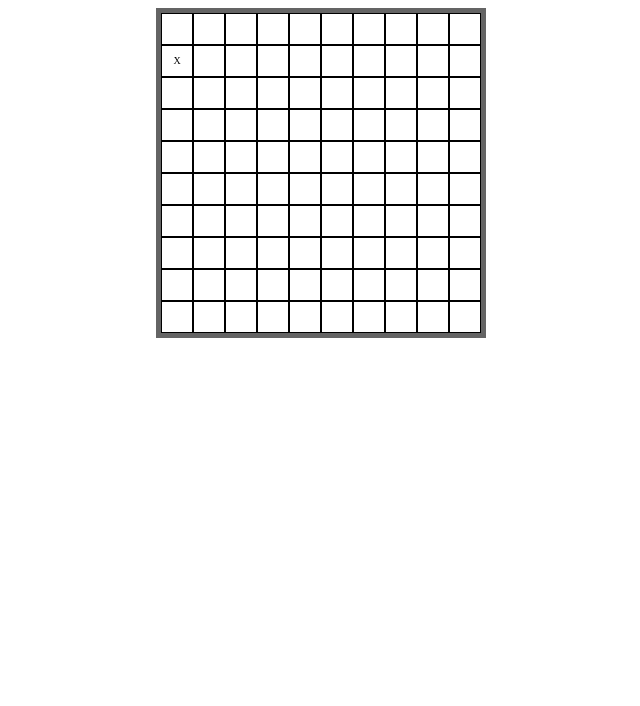
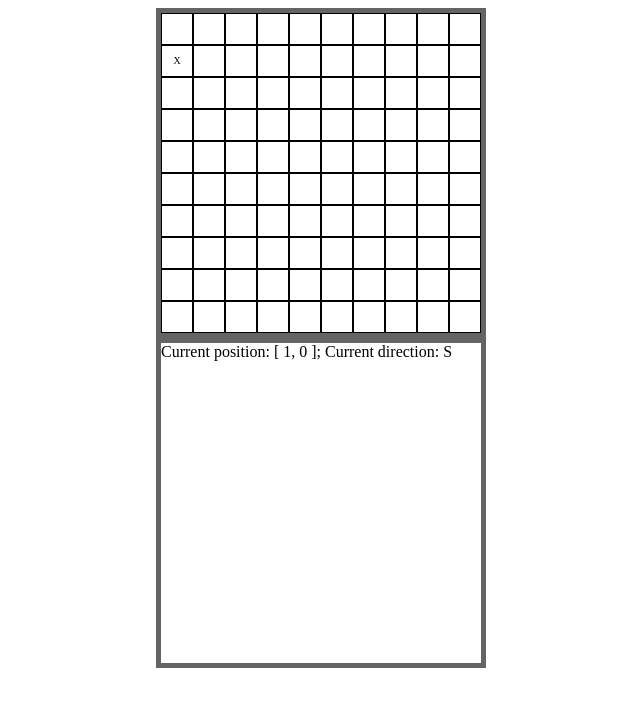
Before and after one commit to JoniWanKenobi/mars, a plain HTML site: page index.html in a window 1280 px wide. Shown: the whole page, without its empty margins (319-959 px from the left). Drawn offline with nearby package versions, Linux system fonts and the light colour scheme.

Commit message:
with panel indicating current position and direction

```diff
--- a/index.html
+++ b/index.html
@@ -11,6 +11,9 @@
 			<div v-for="row in 10">
 				<div v-for="column in 10" class="cell"><span v-if="(row-1)===position[0] && (column-1)===position[1]">X</span></div>
 			</div>
+		</div>
+		<div class="control-panel">
+			Current position: {{position}}; Current direction: {{direction}}
 		</div>
 	</div>
 </body>
```
